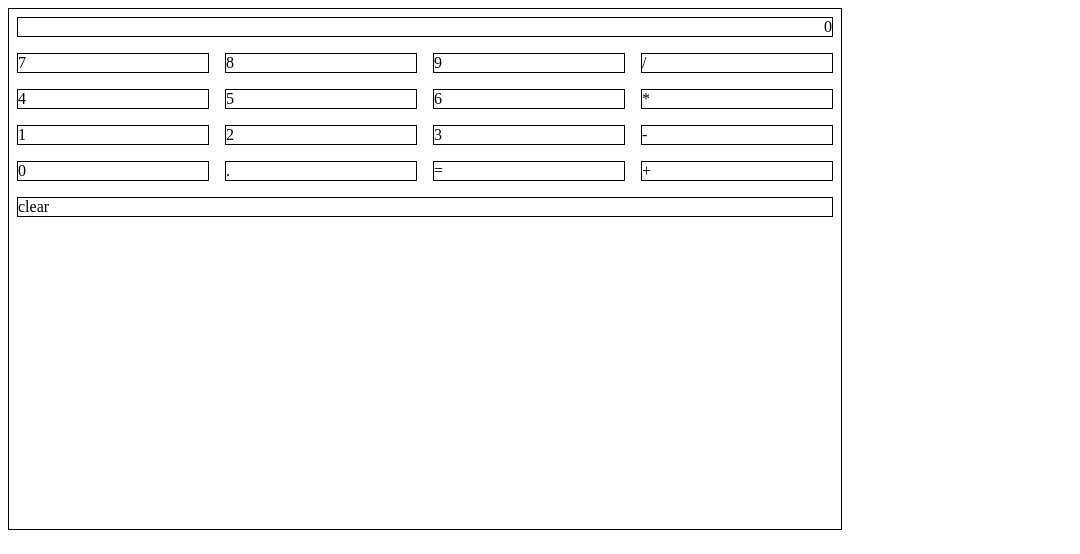
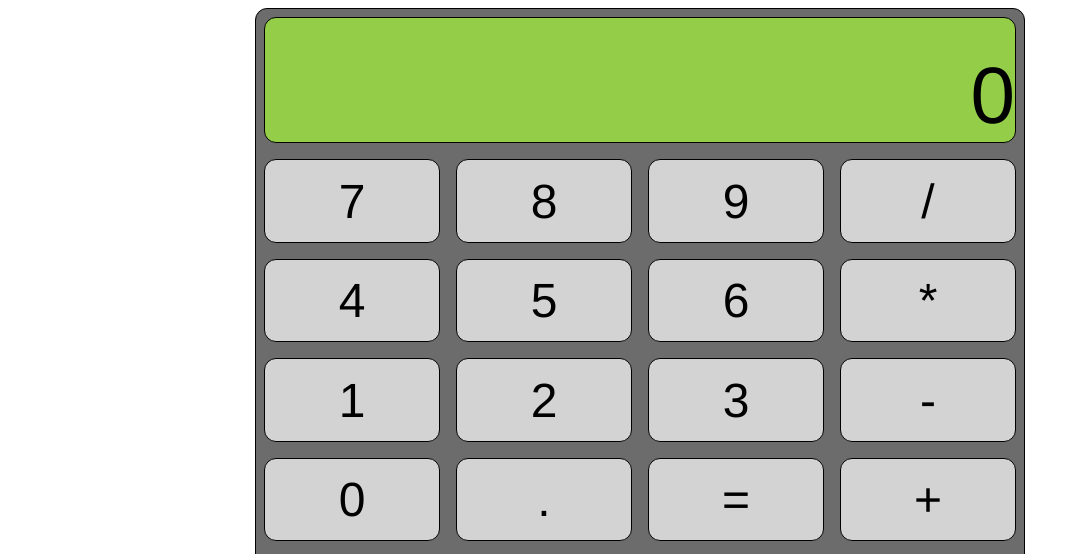
Before and after one commit to mattjaylee/odin-calculator, a plain HTML site: page index.html in a window 1280 px wide. Shown: the top 554 px of the page, without its empty margins (0-1080 px from the left). Drawn offline with Linux system fonts and the light colour scheme.

Commit message:
Style calculator  -add decimal/float support

```diff
--- a/index.html
+++ b/index.html
@@ -92,7 +92,7 @@
 
             function getFirstNum(operationString) {
                 subStringIndex = operationString.length;
-                return parseInt(operationString.slice(0, subStringIndex));
+                return parseFloat(operationString.slice(0, subStringIndex));
             }
 
             function clear() {
@@ -100,7 +100,7 @@
             }
 
             function evalCurrentOperation(operationString) {
-                secondNum = parseInt(operationString.slice(subStringIndex + 1))
+                secondNum = parseFloat(operationString.slice(subStringIndex + 1))
                 let currentOperator = operationString.charAt(subStringIndex)
                 switch(currentOperator) {
                     case '+':
--- a/style.css
+++ b/style.css
@@ -1,25 +1,51 @@
+html {
+    font-family: 'Poppins', 'Helvetica', 'Sans-Serif';
+    display: flex;
+    justify-content: center;
+}
+
 .calculator-container {
     display: flex;
     flex-direction: column;
     border: 1px solid black;
-    height: 65vh;
-    width: 65vw;
+    height: 80vh;
+    width: 60vw;
+    background-color: #6c6c6c;
+    border-radius: 12px;
 }
 
 .display {
     display: flex;
     justify-content: flex-end;
+    align-items: flex-end;
     border: 1px solid black;
+    flex: 0.25 1 0;
+    background-color: #94ce48;
+    font-size: 10vh;
     margin: 8px;
+    border-radius: 12px;
 }
 
 .button-container {
     display: flex;
     flex-wrap: wrap;
+    justify-content: center;
+    flex: 1;
 }
 
 .button {
+    display: flex;
+    align-items: center;
+    justify-content: center;
     border: 1px solid black;
     flex: 1 1 21%;
     margin: 8px;
+    background-color: lightgray;
+    font-size: 6vh;
+    border-radius: 12px;
 }
+
+.clear {
+    flex: 0 1 23%;
+    margin-left: auto;
+}
```
